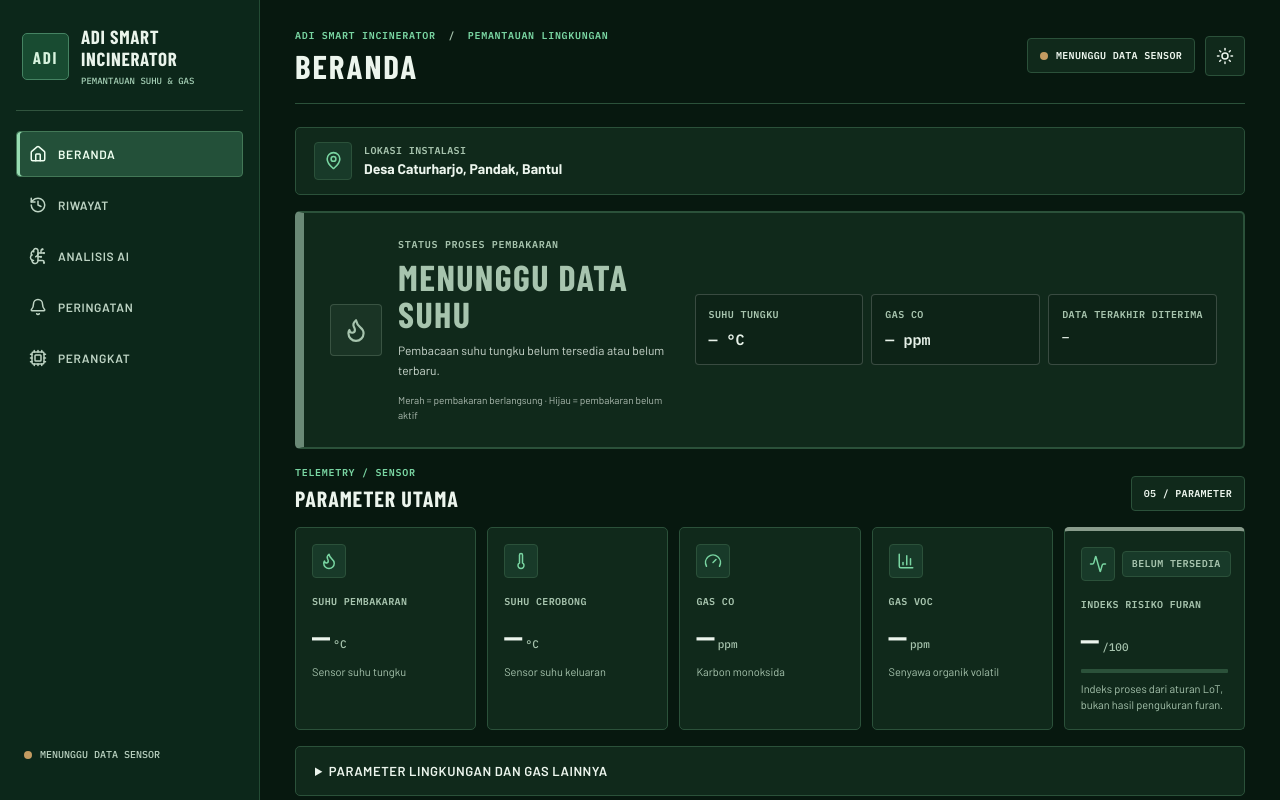
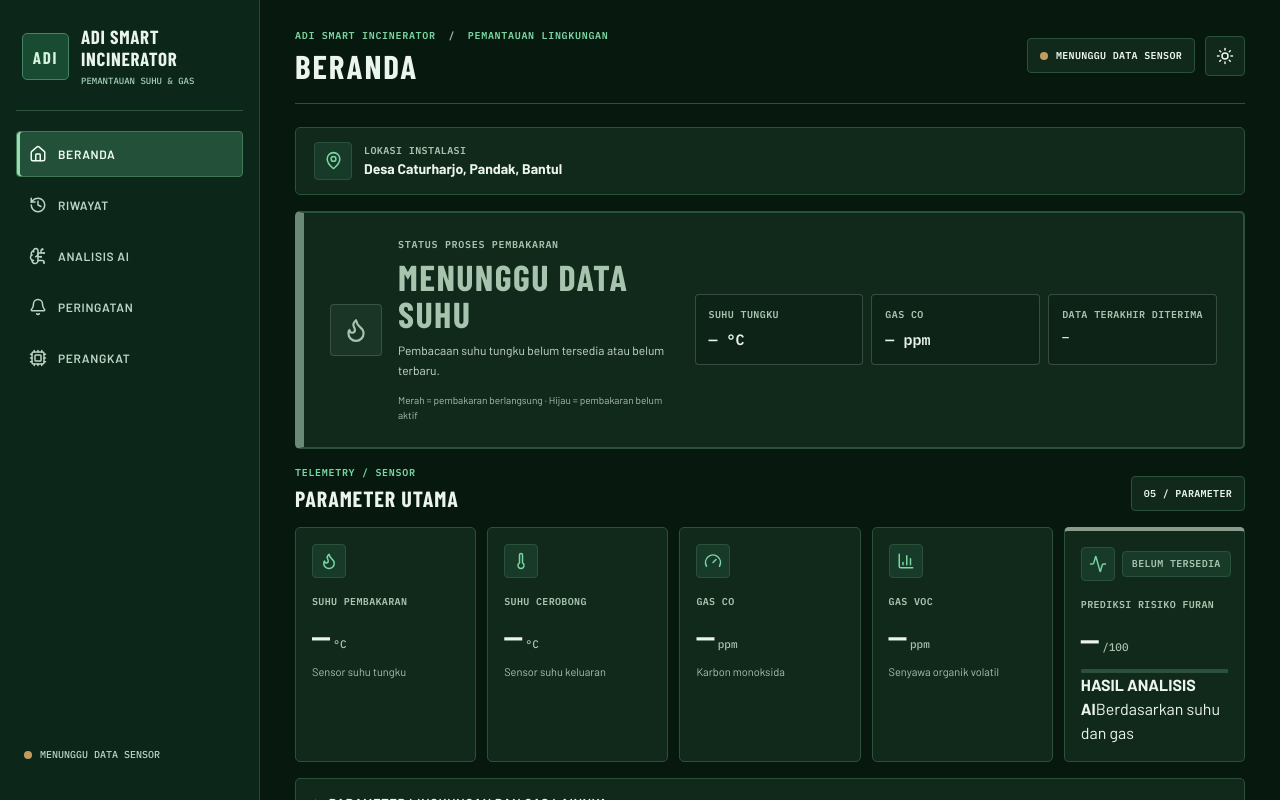
Before and after one commit to jrcoreid-repo/IoT_Incenerator_2026, a Next.js app: page / in a window 1280 px wide. Shown: the top 800 px of the page. Built offline with nearby package versions, Linux system fonts and the light colour scheme; a web font is replaced by a local one.

Commit message:
ux: present furan index as AI risk prediction with simple operator-facing explanation

```diff
--- a/components/dashboard-shell.tsx
+++ b/components/dashboard-shell.tsx
@@ -75,7 +75,7 @@ function monitoringPresentation(severity: "normal" | "warning" | "critical" | "u
 
 function EventList({ events, live }: { events: RuleEvent[]; live: boolean }) {
   if (!live) return <p className="no-data">Peringatan akan aktif setelah pembacaan terbaru tersedia.</p>;
-  if (events.length === 0) return <p className="no-data no-data-normal"><span className="status-label risk-safe">NORMAL</span> Tidak ada ambang internal yang terlampaui pada pembacaan terbaru. Ini bukan jaminan keamanan emisi.</p>;
+  if (events.length === 0) return <p className="no-data no-data-normal"><span className="status-label risk-safe">NORMAL</span> Tidak ada peringatan pada parameter yang terbaca. Pantau pembacaan secara berkala.</p>;
   return (
     <div className="event-list">
       {events.map((event) => (
@@ -273,12 +273,12 @@ export default function DashboardShell({ mode = "client" }: { mode?: "client" |
               <MetricCard title="Gas VOC" value={display("voc")} unit="ppm" icon={BarChart3} note="Senyawa organik volatil" />
               <article className={"metric-card furan-card risk-border-" + risk.tone}>
                 <div className="metric-card-head"><div className="metric-icon"><Activity size={18} /></div><span className={"furan-level status-label risk-" + risk.tone}>{risk.label}</span></div>
-                <div className="metric-body"><span className="metric-label">Indeks risiko furan</span>
+                <div className="metric-body"><span className="metric-label">Prediksi risiko furan</span>
                   <div className="metric-value">{fresh ? formatNumber(lot.furanIndex, 0) : "—"}<small>/100</small></div>
-                  <div className="furan-track" role="meter" aria-label="Indeks risiko furan hasil aturan LoT" aria-valuemin={0} aria-valuemax={100} aria-valuenow={fresh ? lot.furanIndex ?? 0 : 0}>
+                  <div className="furan-track" role="meter" aria-label="Skor prediksi risiko furan dari analisis suhu dan gas" aria-valuemin={0} aria-valuemax={100} aria-valuenow={fresh ? lot.furanIndex ?? 0 : 0}>
                     <span className={"risk-fill risk-" + risk.tone} style={{ width: (fresh && lot.furanIndex !== null ? lot.furanIndex : 0) + "%" }} />
                   </div>
-                  <span className="metric-note">Indeks proses dari aturan LoT, bukan hasil pengukuran furan.</span>
+                  <div className="prediction-note"><strong>HASIL ANALISIS AI</strong><span>Berdasarkan suhu dan gas</span></div>
                 </div>
               </article>
             </section>
@@ -330,9 +330,9 @@ export default function DashboardShell({ mode = "client" }: { mode?: "client" |
               <Line type="monotone" dataKey="voc" name="VOC" stroke="#65cbb4" strokeWidth={2.3} dot={false} isAnimationActive={false} />
             </LineChart></ResponsiveContainer></div> : <p className="no-data">Menunggu data sensor gas.</p>}
           </div>
-          <div className="panel"><div className="panel-heading"><div><p className="section-kicker">Analisis LoT</p><h2>Indeks risiko furan</h2></div></div>
+          <div className="panel"><div className="panel-heading"><div><p className="section-kicker">Analisis AI</p><h2>Prediksi risiko furan</h2></div></div>
             {showChart ? <div className="chart-wrap"><ResponsiveContainer width="100%" height="100%"><LineChart data={chartData}><CartesianGrid strokeDasharray="3 3" vertical={false} /><XAxis dataKey="waktu" minTickGap={25} /><YAxis domain={[0,100]} /><Tooltip />
-              <Line type="monotone" dataKey="furanIndex" name="Indeks LoT (0–100)" stroke="#a1df8e" strokeWidth={2.7} dot={false} isAnimationActive={false} />
+              <Line type="monotone" dataKey="furanIndex" name="Skor prediksi (0–100)" stroke="#a1df8e" strokeWidth={2.7} dot={false} isAnimationActive={false} />
             </LineChart></ResponsiveContainer></div> : <p className="no-data">Indeks akan dihitung setelah suhu, CO, dan VOC tersedia.</p>}
           </div>
         </section>}
@@ -343,11 +343,11 @@ export default function DashboardShell({ mode = "client" }: { mode?: "client" |
             <div className="analysis-score-row">
               <div><span>Status pembakaran</span><strong className={"process-text process-" + burnTone}>{burnLabel}</strong></div>
               <div><span>Status pemantauan</span><strong className={"status-label risk-" + monitoring.tone}>{monitoring.label}</strong></div>
-              <div><span>Indeks furan (estimasi)</span><strong><span className={"status-label risk-" + risk.tone}>{risk.label}</span> {fresh ? formatNumber(lot.furanIndex,0) : "—"} / 100</strong></div>
+              <div><span>Prediksi risiko furan</span><strong><span className={"status-label risk-" + risk.tone}>{risk.label}</span> {fresh ? formatNumber(lot.furanIndex,0) : "—"} / 100</strong></div>
               <div><span>Parameter tersedia</span><strong>{lot.validSensorCount} / 8 SENSOR</strong></div>
             </div>
             <div className="analysis-copy">
-              <h3>Kesimpulan dari aturan LoT</h3><p>{lot.summary}</p>
+              <h3>Hasil analisis AI</h3><p>{lot.summary}</p>
               <h3>Tindakan yang disarankan</h3>
               <div className="lot-recommendations">
                 {lot.recommendations.map((rec, index) => <p key={index}><span>{String(index+1).padStart(2,"0")}</span>{rec}</p>)}
@@ -355,7 +355,7 @@ export default function DashboardShell({ mode = "client" }: { mode?: "client" |
               <h3>Aturan yang terpicu</h3>
               <div className="rule-list">{lot.rules.map(rule => <span className="rule-tag" key={rule}>{rule.replaceAll("_"," ")}</span>)}</div>
             </div>
-            <div className="prototype-note">Analisis ini menggunakan logika if–else berjenjang, bukan model machine learning. Indeks furan adalah indikator proses yang dihitung dari suhu, CO, VOC dan asap, bukan konsentrasi furan terukur ataupun bukti kepatuhan emisi.</div>
+            <div className="prototype-note">Prediksi risiko furan dihitung melalui analisis berbasis aturan (LoT) dengan mempertimbangkan suhu pembakaran, CO, VOC, dan asap. Gunakan hasil pengukuran lapangan serta uji laboratorium untuk evaluasi emisi resmi.</div>
           </div>
         </section>}
 
```
